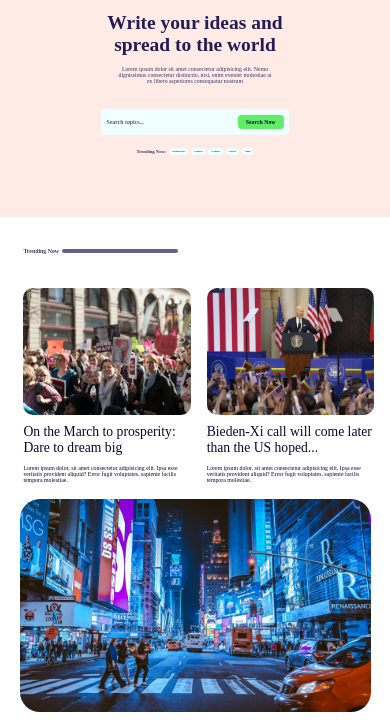
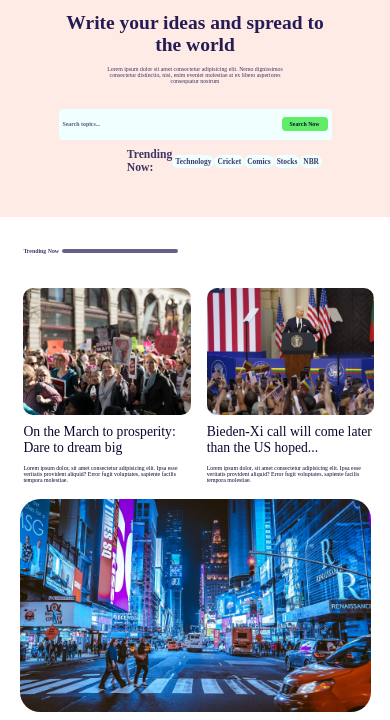
Before and after one commit to prince-kr-dev/blog-landing-page, a plain HTML site: page index.html in a window 390 px wide. Shown: the part 70-790 px from the top of the page. Drawn offline with nearby package versions, Linux system fonts and the light colour scheme.

Commit message:
updated style.css

```diff
--- a/style.css
+++ b/style.css
@@ -538,7 +538,7 @@ nav{
         height: 70%;
         width: 100%;
         /* background-color: rgb(250, 91, 115); */
-        padding: 8vw 20vw;
+        padding: 8vw 15vw;
     }
     #front h1{
         text-align: center;
@@ -554,9 +554,9 @@ nav{
     }
 
     #front #search{
-        height: 15%;
-        width: 80%;
-        padding: 5px 5px;
+        height: 18%;
+        width: 100%;
+        padding: 5px 4px;
         border-radius: 4px;
         margin-bottom: 8px;
     }
@@ -572,18 +572,21 @@ nav{
     }
 
     #quick-btn{
-        height: 10%;
+        height: 15%;
         width: 50%;
         /* background-color: rgb(33, 30, 210); */
     }
     #quick-btn h3{
-        font-size: 1.2vw;
+        font-size: 3vw;
         color: #120b46ce;
     }
     #quick-btn h5{
-        font-size: 0.7vw;
+        font-size: 1.9vw;
         padding: 2px 3px;
         border-radius: 10px;
+    }
+    #quick-btn h5:hover{
+        scale: 1.1;
     }
 
     .heading{
@@ -638,6 +641,9 @@ nav{
         object-fit: cover;
         border-radius: 10px;
     }
+    .article:hover img{
+        scale: 1.1;
+    }
 
     .article h1{
         font-size: 3.5vw;
@@ -649,6 +655,10 @@ nav{
     #big-img #big-left{
         width: 100%;
     }
+    #big-img #big-left h2{
+        font-size: 2.5vw;
+    }
+
     #big-img #big-right{
         display: none;
     }
```
